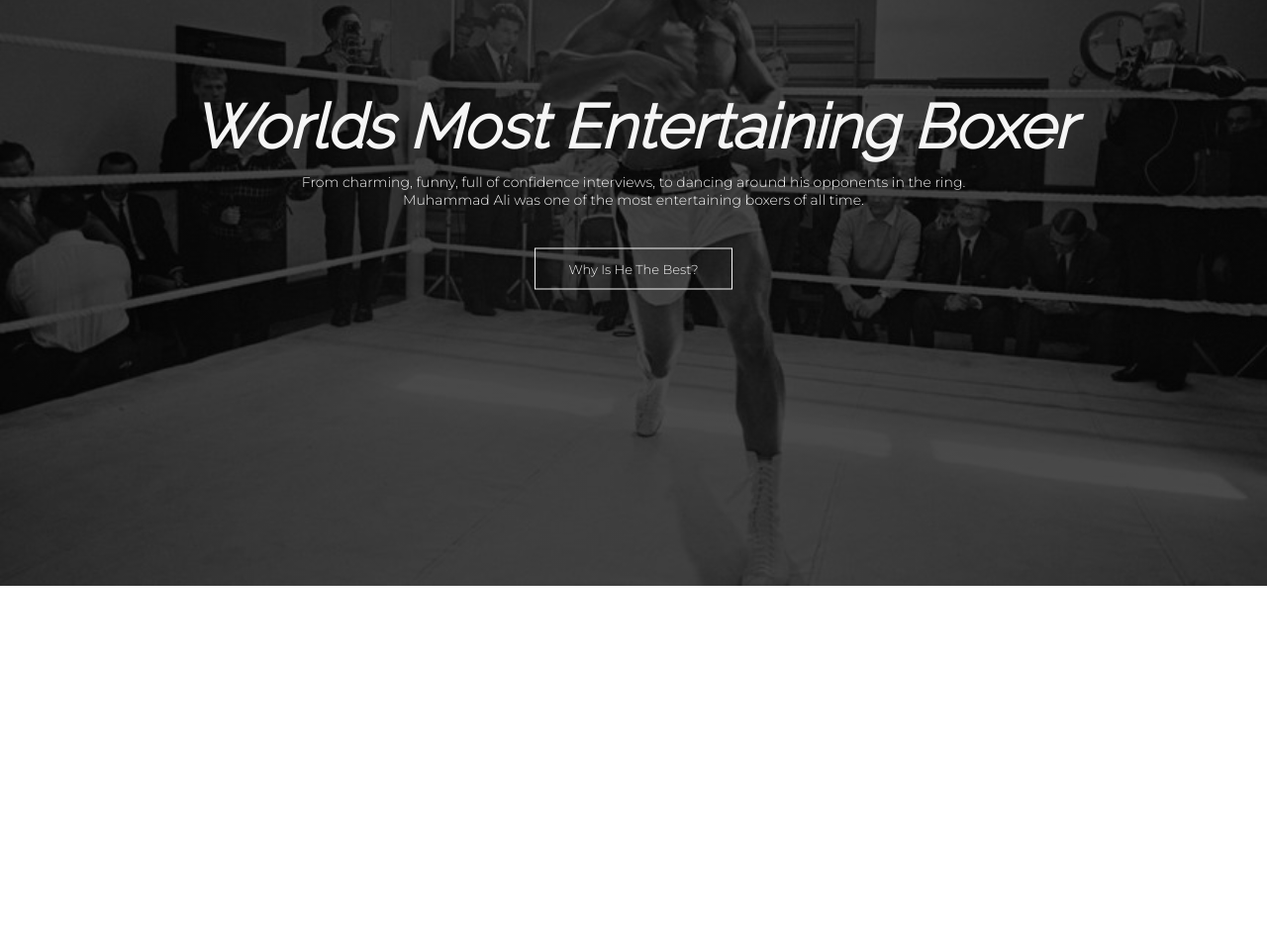
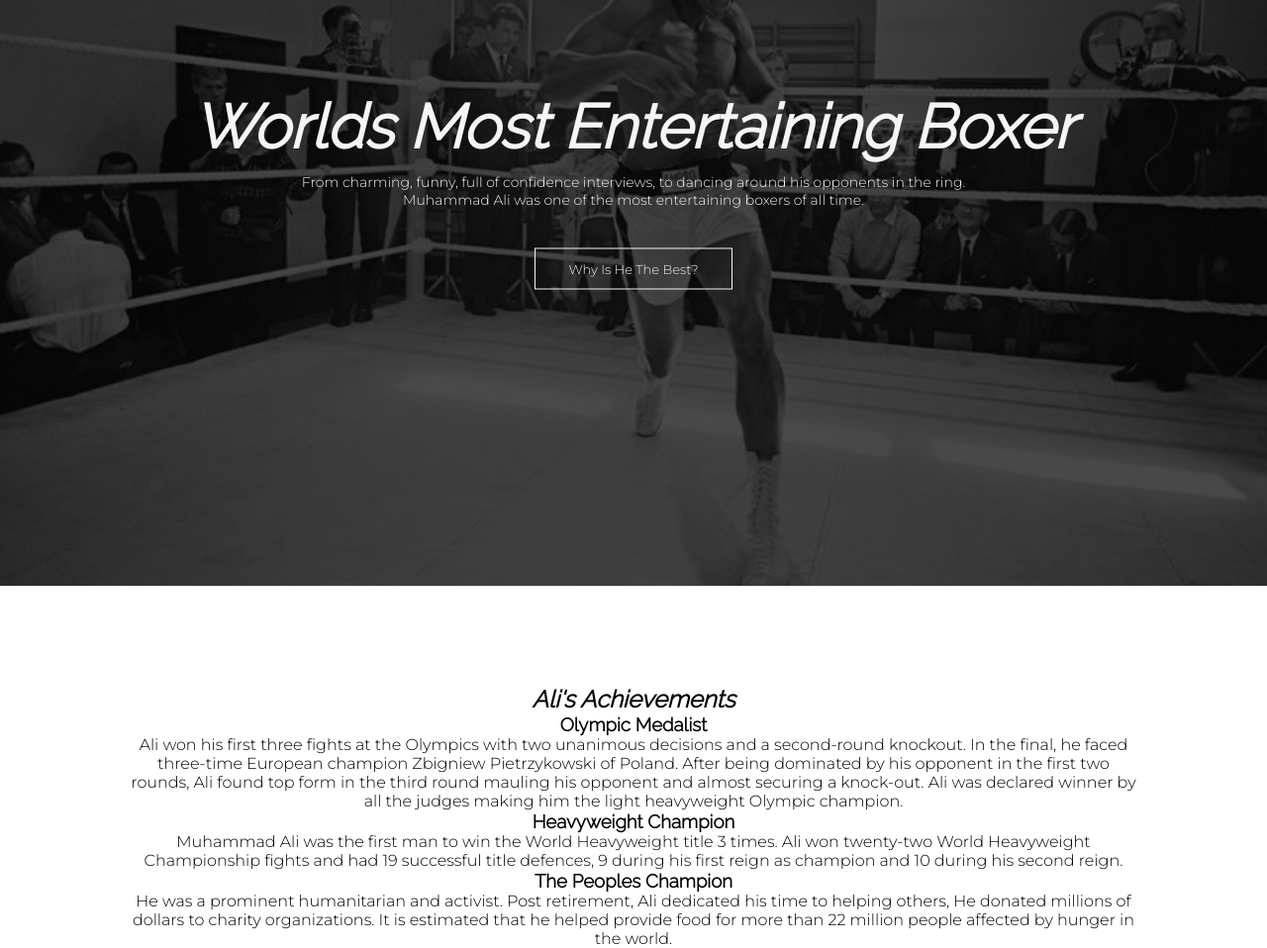
Before and after one commit to Eiko12/port-project-1, a plain HTML site: page index.html in a window 1280 px wide. Shown: the part 208-1166 px from the top of the page at 99% size. Before the commit the page ends 800 px from the top, so only its background shows below. Drawn offline with Linux system fonts and the light colour scheme.

Commit message:
add basic acievements structure and content to the section

```diff
--- a/assets/css/style.css
+++ b/assets/css/style.css
@@ -69,6 +69,15 @@ h1, h2, h3 {
     background: #f44336;
     transition: 1s;
 
+}
+
+/* Achievements styling */
+
+.achievements {
+    width: 80%;
+    margin: auto;
+    text-align: center;
+    padding-top: 100px;
 }
 
 /* Logo styling */
--- a/index.html
+++ b/index.html
@@ -31,6 +31,8 @@
         <i class="fas fa-bars icon" onclick="showMenu()"></i>
     </nav>
 
+    <!-- hero text and hero button -->
+
     <div class="text-box">
         <h1>
         <em>Worlds Most Entertaining Boxer</em>
@@ -44,6 +46,52 @@
     </div>
 
 </section>
+
+<!-- Achievements -->
+
+<section class="achievements">
+
+<h1><em>Ali's Achievements</em></h1>
+
+<div class="row">
+    <div class="achieve-col">
+        <h3>Olympic Medalist</h3>
+        <p>Ali won his first three fights at the Olympics with two unanimous decisions and a second-round knockout.
+             In the final, he faced three-time European champion Zbigniew Pietrzykowski of Poland.
+              After being dominated by his opponent in the first two rounds,
+               Ali found top form in the third round mauling his opponent and almost securing a knock-out.
+             Ali was declared winner by all the judges making him the light heavyweight Olympic champion.</p>
+    </div>
+
+    <div class="achieve-col">
+        <h3>Heavyweight Champion</h3>
+        <p>Muhammad Ali was the first man to win the World Heavyweight title 3 times.
+            Ali won twenty-two World Heavyweight Championship fights and had 19 successful title defences,
+            9 during his first reign as champion and 10 during his second reign.
+        </p>
+
+    </div>
+
+    <div class="achieve-col">
+        <h3>The Peoples Champion</h3>
+        <p>He was a prominent humanitarian and activist.
+            Post retirement, Ali dedicated his time to helping others,
+             He donated millions of dollars to charity organizations.
+             It is estimated that he helped provide food for more than 22 million people affected by hunger in the world.
+        </p>
+
+    </div>
+
+
+
+</div>
+
+
+
+</section>
+
+
+
 
 <!-- JavaScript -->
 <script>
```
